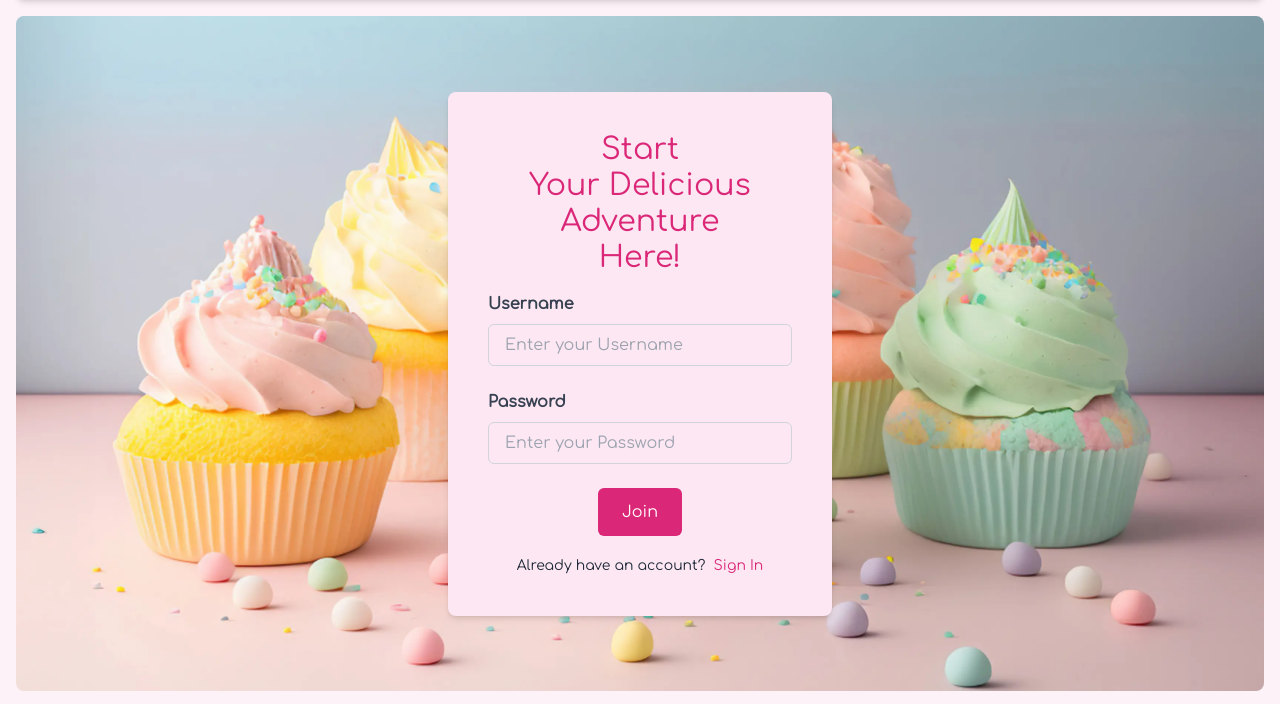
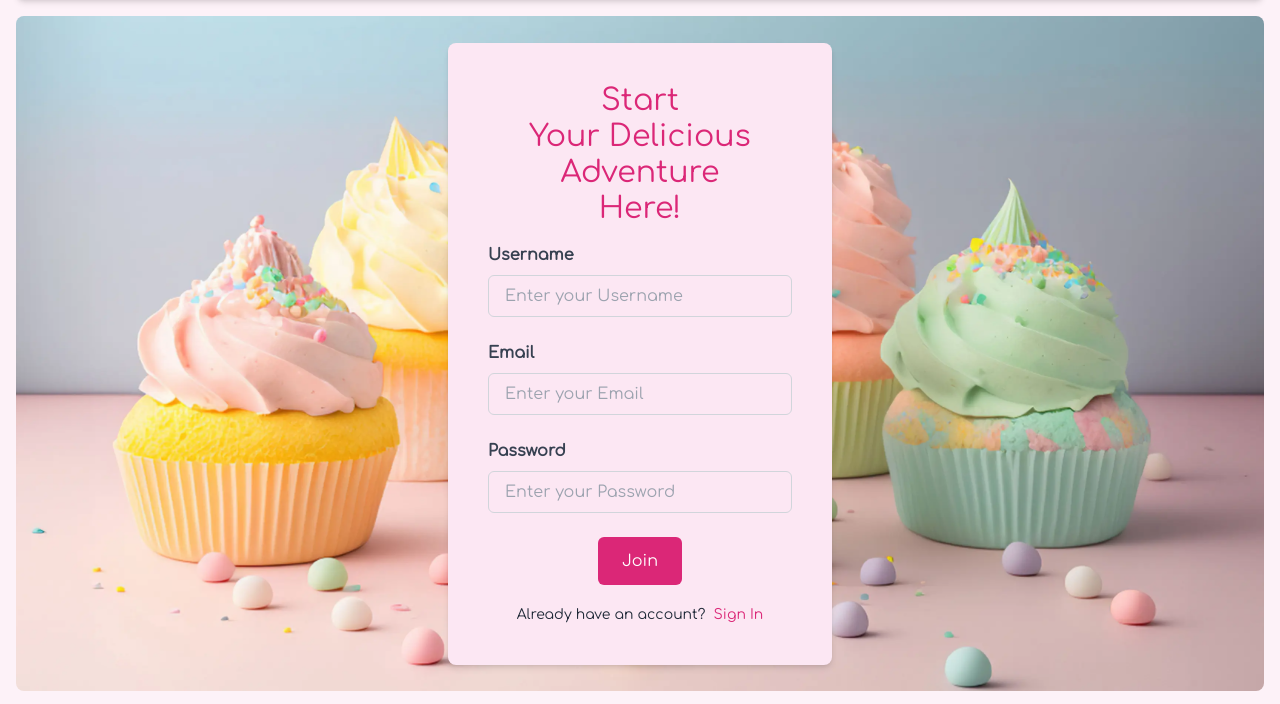
Before and after one commit to libresoul/rosemary, a PHP site: page /signup.php in a window 1280 px wide. Shown: the part 96-800 px from the top of the page. Run offline with PHP 8.4, Linux system fonts and the light colour scheme; style sheets or scripts are compiled from the project's sources.

Commit message:
add an input field for email

```diff
--- a/signup.php
+++ b/signup.php
@@ -14,6 +14,16 @@ include_once 'includes/header.inc.php'
                     id="first"
                     name="username"
                     placeholder="Enter your Username"
+                    class="bg-pink-100 block w-full mb-6 px-4 py-2 border border-gray-300 rounded-md focus:outline-none focus:border-pink-400"
+                    required>
+            </div>
+            <div>
+                <label for="email" class="block mt-4 mb-2 text-left text-gray-700 font-bold">Email</label>
+                <input
+                    type="email"
+                    id="email"
+                    name="email"
+                    placeholder="Enter your Email"
                     class="bg-pink-100 block w-full mb-6 px-4 py-2 border border-gray-300 rounded-md focus:outline-none focus:border-pink-400"
                     required>
             </div>
```
